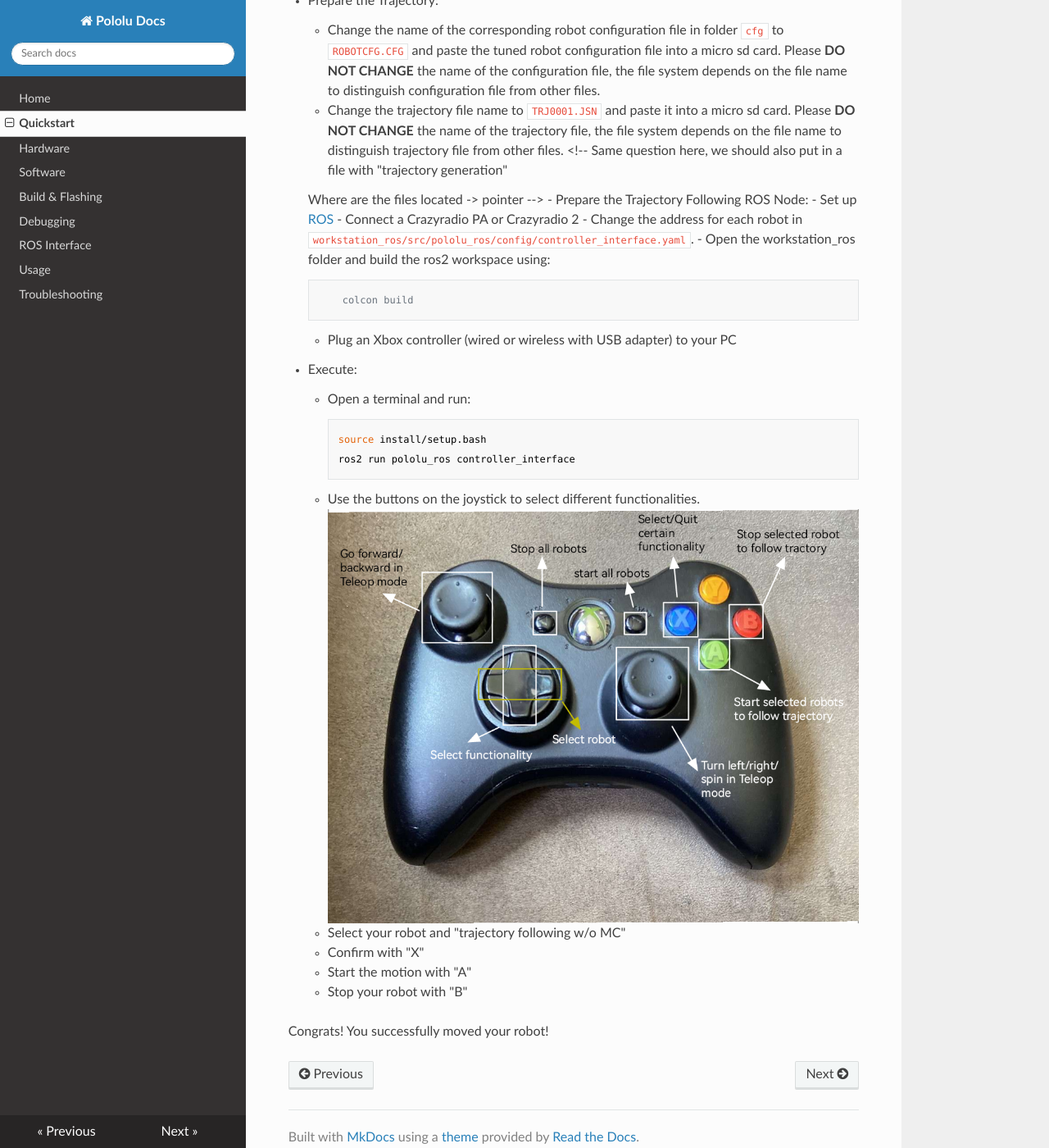
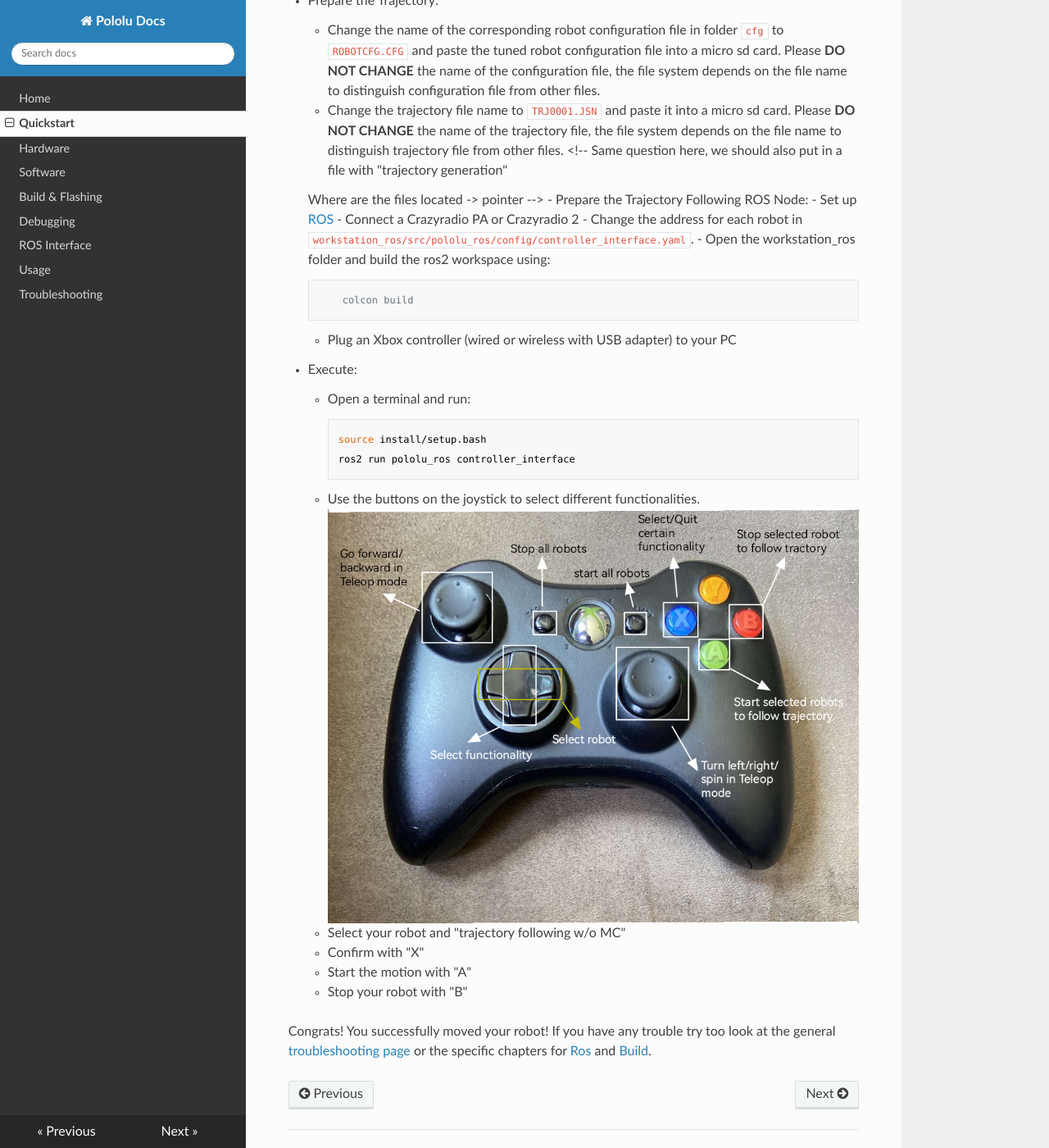
Before and after one commit to IMRCLab/pololu-rs, an MkDocs documentation site: the page built from docs/quickstart.md, in a window 1280 px wide and 1400 px high, scrolled down 493 px. Shown: the whole window at 82% size. Built offline with MkDocs 1.6.1, drawn with Linux system fonts in a browser that asks for light colours; nearby versions of some CDN libraries; some of the changed lines change nothing that is shown.

Commit message:
starting to implement changes discussed with jiaming and charlotte

```diff
--- a/docs/quickstart.md
+++ b/docs/quickstart.md
@@ -5,7 +5,7 @@
 <div style="height:4px; background:#1e90ff; margin:32px 0;"></div>
 
 - Prepare the Robot:
-    - Prepare the [nrf-Dongle]() and write down the dongle address <!-- what is the current workflow here?, where should I take the address from ??? -->
+    - Prepare the [nrf-Dongle](hardware.md#nrf-dongle) and write down the dongle address
     - Connect the [Raspberry-Debug-Probe](debugging.md) and a USB-C cable to the robot
     - Flash the firmware using the following command (if you want to read on how the flashing works, read [here](build.md)):
 
@@ -20,7 +20,7 @@
     Where are the files located -> pointer -->
 - Prepare the Trajectory Following ROS Node:
     - Set up [ROS](ros.md)
-    - Connect a Crazyradio PA or Crazyradio 2 <!-- should we explain those in the hardware section -->
+    - Connect a Crazyradio PA or Crazyradio 2
     - Change the address for each robot in `workstation_ros/src/pololu_ros/config/controller_interface.yaml`. <!-- To what? -->
     - Open the workstation_ros folder and build the ros2 workspace using:
 
@@ -42,4 +42,4 @@
     - Stop your robot with "B"
 
 Congrats! You successfully moved your robot!
-<!-- Link to troubleshooting-->
+If you have any trouble try too look at the general [troubleshooting page](troubleshooting.md) or the specific chapters for [Ros](ros.md#troubleshooting) and [Build](build.md#troubleshooting).
```
Also changed, not shown: docs/debugging.md (+1 -1 lines), docs/index.md (+1 -3 lines).
